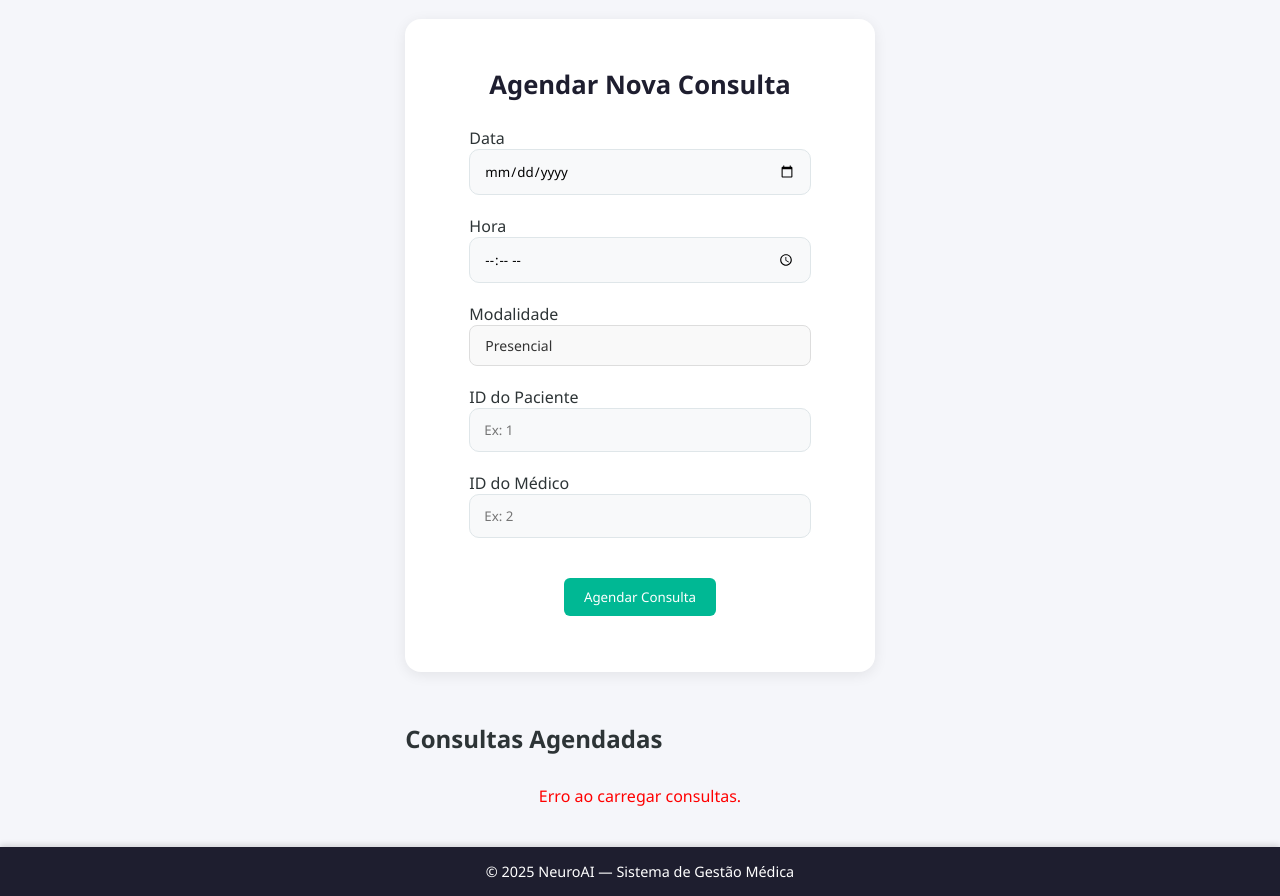
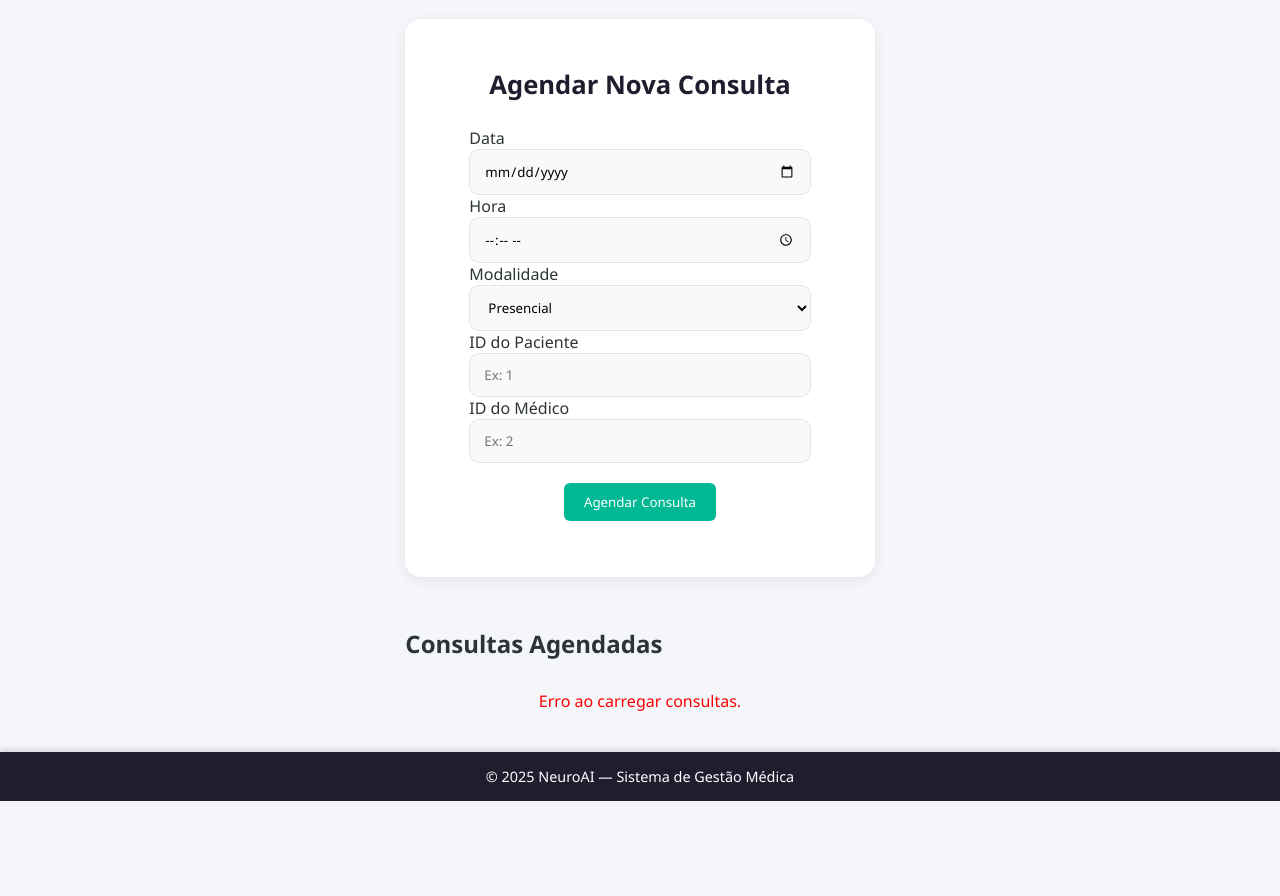
Before and after one commit to matheusmoyaoliveira/python-sprint-privado-4, a Flask app: page /consultas in a window 1280 px wide. Shown: the part 144-1040 px from the top of the page. After the commit the page ends 945 px from the top, so only its background shows below. Run offline with Flask 3, Linux system fonts and the light colour scheme.

Commit message:
css aplicado

```diff
--- a/static/css/consulta.css
+++ b/static/css/consulta.css
@@ -287,23 +287,3 @@
 .btn-edit:hover {
   background: #d68910;
 }
-
-.form-modern select {
-  width: 100%;
-  padding: 10px 15px;
-  border: 1px solid #ddd;
-  border-radius: 8px;
-  background-color: #f9f9f9;
-  font-size: 14px;
-  color: #333;
-  transition: border-color 0.3s ease, box-shadow 0.3s ease;
-  outline: none;
-  appearance: none;
-}
-
-/* Efeito ao focar no campo */
-.form-modern select:focus {
-  border-color: #00b894;
-  box-shadow: 0 0 4px rgba(0, 184, 148, 0.4);
-  background-color: #fff;
-}
--- a/templates/consultas.html
+++ b/templates/consultas.html
@@ -12,9 +12,8 @@
 
   <section class="form-section">
     <h2>Agendar Nova Consulta</h2>
-    <form id="formConsulta" class="form-modern">
+    <form id="formConsulta" class="form-paciente">
 
-      <!-- 🔽 Aqui substituímos o campo original de dataHora pelas DUAS LINHAS novas -->
       <div class="form-group">
         <label for="data">Data</label>
         <input type="date" id="data">
@@ -24,7 +23,6 @@
         <label for="hora">Hora</label>
         <input type="time" id="hora">
       </div>
-      <!-- 🔼 Fim da substituição -->
 
       <div class="form-group">
         <label for="modalidade">Modalidade</label>
```
